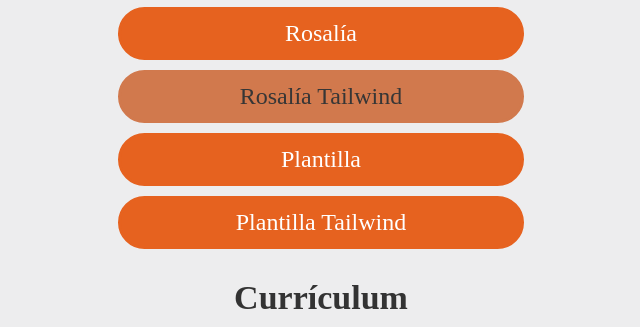
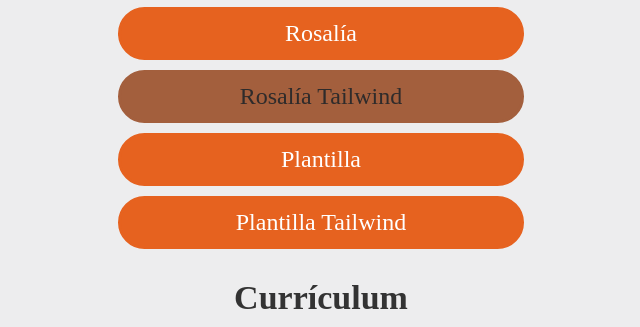
Before and after one commit to JFBlascoJ/interfaces_1ev, a plain HTML site: page index.html in a window 1280 px wide. Shown: the part 473-800 px from the top of the page, without its empty margins (319-959 px from the left). Drawn offline with Linux system fonts and the light colour scheme.

Commit message:
Último commit: Par de tonterías + cambio vista compra mockup cines. Prefieres tinto o blanco?

```diff
--- a/styles/styles.css
+++ b/styles/styles.css
@@ -40,10 +40,9 @@
 }
 
 .disabled {
-    background-color: #d1794d;
-    border: 3px solid #d1794d;
-    color: #363636;
-    cursor: not-allowed;
+    background-color: #a35f3d;
+    border: 3px solid #a35f3d;
+    color: #2e2b2b;
     pointer-events: none;
 }
 
```
Also changed, not shown: 04.portfolio/Portfolio/public/index.html (+1 -1 lines), 1 other file.
